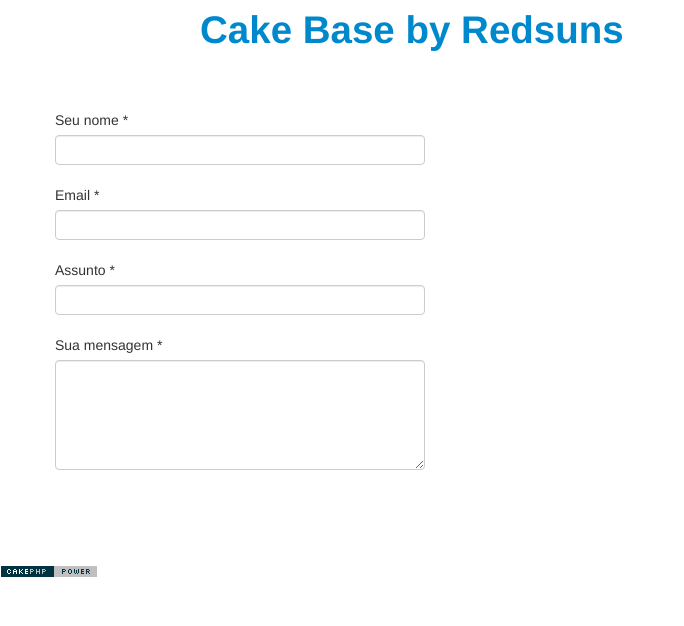
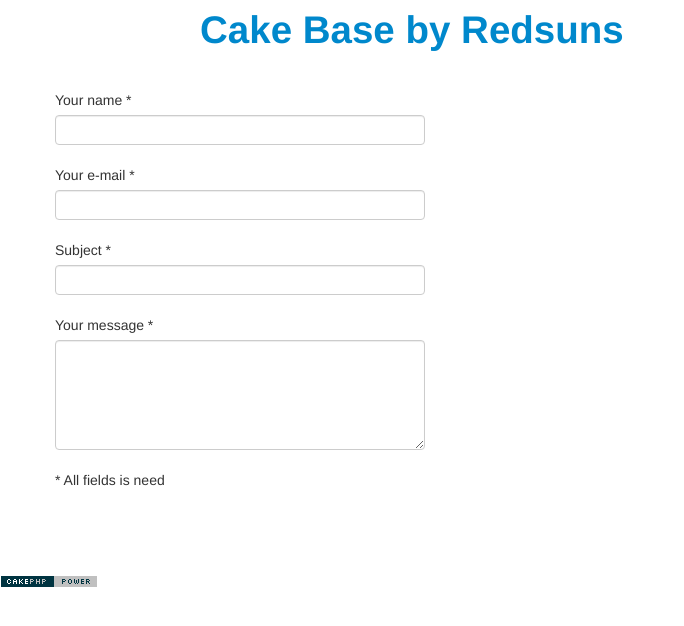
Before and after one commit to redsuns/cake-base, a CakePHP app: the page made by app/View/Pages/contato.ctp in a window 1280 px wide. Shown: the top 626 px of the page, without its empty margins (0-684 px from the left). Run offline with PHP 8.4 and a stand-in for CakePHP, Linux system fonts and the light colour scheme; the template is opened without the code that fills it, so the values that code supplies are empty; form fields are guessed from the names that the template uses; some libraries are stand-ins or nearby versions.

Commit message:
Adicionado gerenciamento de página de contato e traduções de página de contato

```diff
--- a/app/View/Pages/admin_index.ctp
+++ b/app/View/Pages/admin_index.ctp
@@ -5,6 +5,7 @@
         <li id="faq"><?php echo $this->Html->link('Perguntas frequentes', array('controller' => 'pages', 'action' => 'index', 'faq', 'admin' => true)); ?></li>
         <li id="termos"><?php echo $this->Html->link('Termos de uso', array('controller' => 'pages', 'action' => 'index', 'termos', 'admin' => true)); ?></li>
         <li id="privacidade"><?php echo $this->Html->link('Privacidade', array('controller' => 'pages', 'action' => 'index', 'privacidade', 'admin' => true)); ?></li>
+        <li id="contato"><?php echo $this->Html->link('Contato', array('controller' => 'pages', 'action' => 'index', 'contato', 'admin' => true)); ?></li>
     </ul><!--maintabmenu-->
 
     <?php echo $this->Form->create('Node', array('method' => 'post')); ?>
--- a/app/View/Pages/contato.ctp
+++ b/app/View/Pages/contato.ctp
@@ -6,32 +6,33 @@
                 <h4><?php echo $title; ?></h4>
             </div>
             <br clear="all"/>
-            <div class="span12">
+            <div class="span5">
+
                 <?php if ( !empty($content) ) : ?>
                     <p><?php echo $content['Node']['main']; ?></p>
                 <?php endif; ?>
-            </div>
 
-            <br clear="all"/>
-            <div class="span6">
                 <?php echo $this->Form->create('Contact'); ?>
                 <p>
-                    <?php echo $this->Form->input('name', array('label' => 'Seu nome *', 'type' => 'text', 'class' => 'span4', 'required')); ?>
+                    <?php echo $this->Form->input('name', array('label' => __('Your name') . ' *', 'type' => 'text', 'class' => 'span4', 'required')); ?>
                 </p>
                 <p>
-                    <?php echo $this->Form->input('email', array('label' => 'Email *', 'type' => 'text', 'class' => 'span4', 'required')); ?>
+                    <?php echo $this->Form->input('email', array('label' => __('Your e-mail') . ' *', 'type' => 'text', 'class' => 'span4', 'required')); ?>
                 </p>
                 <p>
-                    <?php echo $this->Form->input('subject', array('label' => 'Assunto *', 'type' => 'text', 'class' => 'span4', 'required')); ?>
+                    <?php echo $this->Form->input('subject', array('label' => __('Subject') . ' *', 'type' => 'text', 'class' => 'span4', 'required')); ?>
                 </p>
                 <p>
-                    <?php echo $this->Form->input('message', array('label' => 'Sua mensagem *', 'type' => 'textarea', 'rows' => 5, 'class' => 'span4', 'required')); ?>
+                    <?php echo $this->Form->input('message', array('label' => __('Your message') . ' *', 'type' => 'textarea', 'rows' => 5, 'class' => 'span4', 'required')); ?>
                 </p>
                 <p>
-                    <?php echo $this->Form->end(array('label' => 'Enviar', 'value' => 'Enviar', 'class' => 'btn btn-primary')); ?>
+                    <?php echo __('* All fields is need'); ?>
+                </p>
+                <p>
+                    <?php echo $this->Form->end(array('label' => __('Send'), 'value' => 'Enviar', 'class' => 'btn btn-primary')); ?>
                 </p>
             </div>
-            <div class="span6">
+            <div class="span7">
                 <?php echo $this->GoogleMapsIframe->setAddress('Rua José Cadilhe, 1283, Água Verde, Curitiba - PR')
                                                     ->setWidth('400px')
                                                     ->setHeight('500px')
```
Also changed, not shown: 1 other file.
